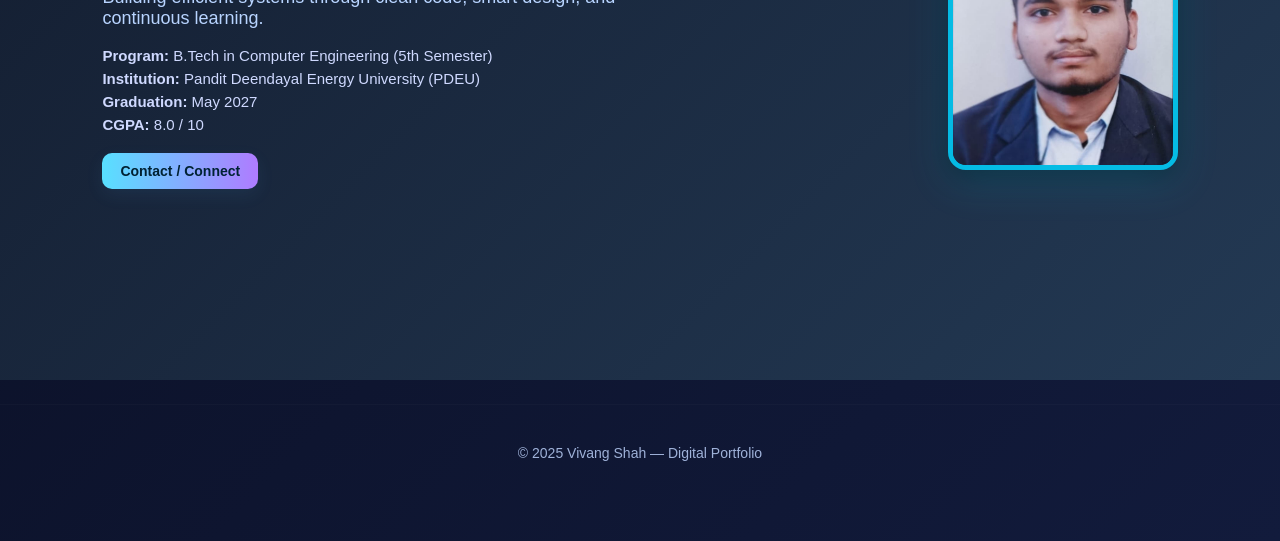
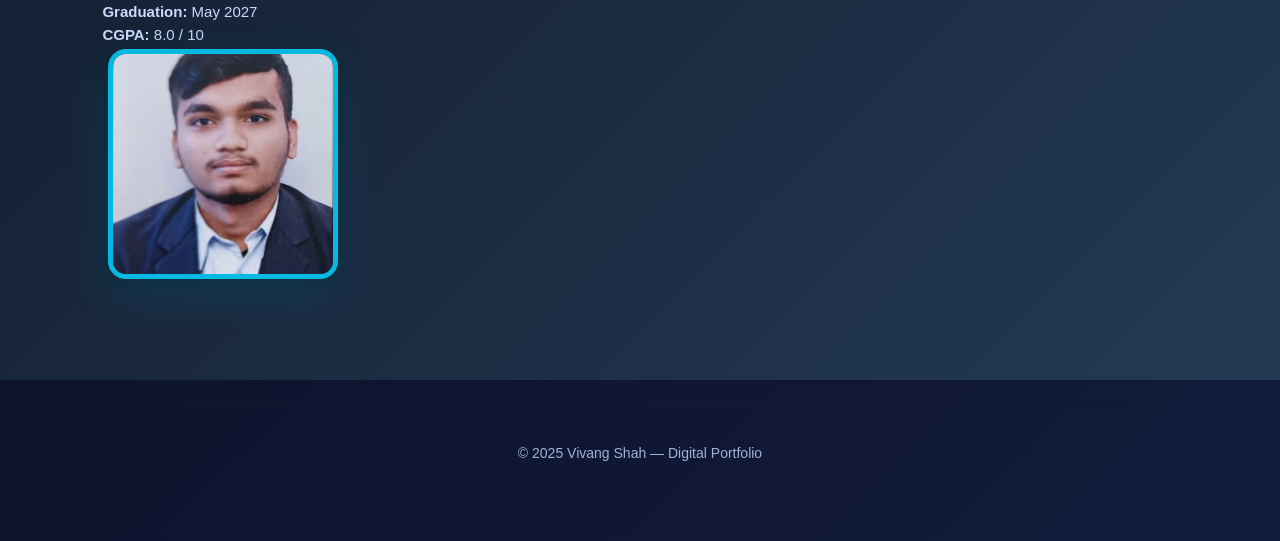
Before and after one commit to vivangshah07/vivang-portfolio, a plain HTML site: page index.html in a window 1280 px wide. Shown: the part 310-851 px from the top of the page. Drawn offline with Linux system fonts and the light colour scheme.

Commit message:
index.html

```diff
--- a/index.html
+++ b/index.html
@@ -50,10 +50,7 @@
                 <p><strong>CGPA:</strong> 8.0 / 10</p>
             </div>
 
-            <div class="hero-buttons">
-                <a href="contact.html" class="btn primary-btn">Contact / Connect</a>
-            </div>
-        </div>
+
 
         <div class="hero-image">
             <img src="PHOTO.jpeg" alt="Vivang Shah">
```
